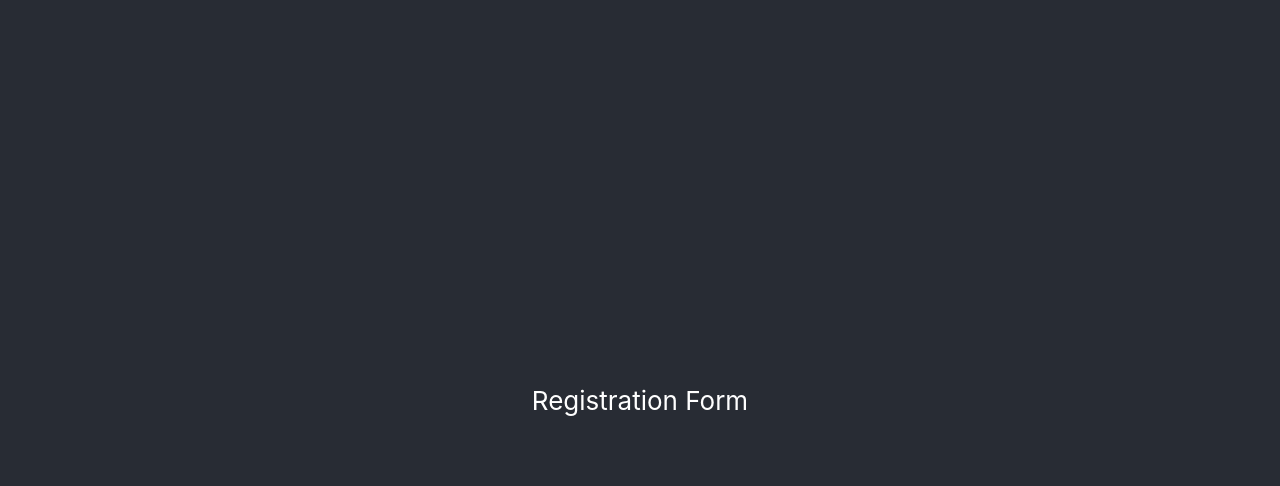
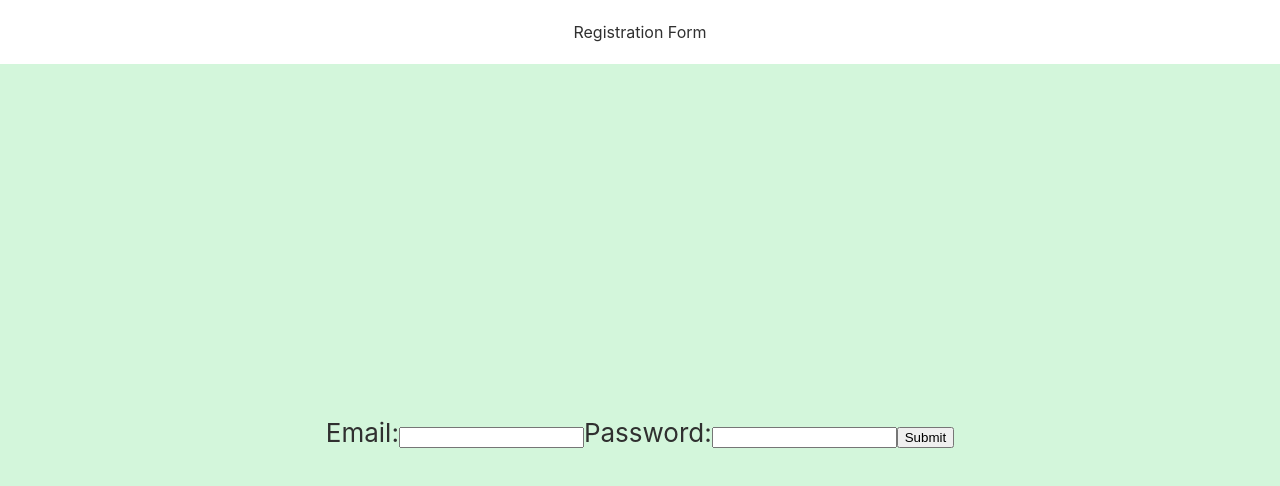
Before and after one commit to NoeliaEle/RegistrationForm, a React (Create React App) app: page / in a window 1280 px wide. Shown: the top 486 px of the page. Built offline with nearby package versions, Linux system fonts and the light colour scheme.

Commit message:
Create form and component status update

```diff
--- a/src/App.css
+++ b/src/App.css
@@ -14,18 +14,29 @@
 }
 
 .App-header {
-  background-color: #282c34;
-  min-height: 100vh;
+  background-color: #fff;
+  min-height: 8vh;
+  display: flex;
+  flex-direction: column;
+  align-items: center;
+  justify-content: center;
+  font-size: 1em;
+  color: #303030;
+}
+
+.App-link {
+  color: #61dafb;
+}
+
+.App-body {
+  background-color: #D3F6DB;
+  min-height: 92vh;
   display: flex;
   flex-direction: column;
   align-items: center;
   justify-content: center;
   font-size: calc(10px + 2vmin);
-  color: white;
-}
-
-.App-link {
-  color: #61dafb;
+  color: #303030;
 }
 
 @keyframes App-logo-spin {
--- a/src/App.js
+++ b/src/App.js
@@ -1,5 +1,6 @@
 import React from 'react'
 import './App.css';
+import Form from './Form'
 
 function App() {
   return (
@@ -8,8 +9,11 @@ function App() {
         <p>
           Registration Form
         </p>
+      </header>
+      <div className="App-body">
 
-      </header>
+        <Form></Form>
+      </div>
     </div>
   );
 }
--- /dev/null
+++ b/src/Form.js
@@ -0,0 +1,33 @@
+import React, { Component } from 'react';
+import './App.css';
+
+class Form extends Component {
+  state = {
+    email: '',
+    password: ''
+  }
+
+  handleInput(event) {
+    const key = event.target.name;
+    const value = event.target.value;
+    this.setState({
+      [key]: value
+    })
+  }
+
+  render() {
+    return (
+      <div>
+        <form onSubmit={this.handleFormSubmit}>
+          <label>Email:</label>
+          <input type="email" name="email" value={this.state.email} onChange={(e) => this.handleInput(e)} />
+          <label>Password:</label>
+          <input type="password" name="password" value={this.state.password} onChange={(e) => this.handleInput(e)} />
+          <button>Submit</button>
+        </form>
+      </div>
+    )
+  }
+}
+
+export default Form;
```
Also changed, not shown: 1 other file (tests, documents, lock files or other folders).
